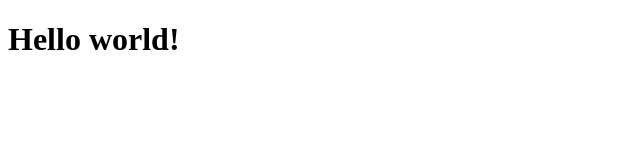
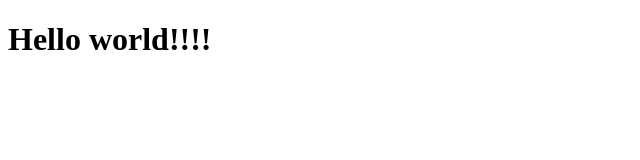
Before and after one commit to horizon1989/project, a plain HTML site: page index.html in a window 1280 px wide. Shown: the full height of the page, 0-640 px from the left. Drawn offline with Linux system fonts and the light colour scheme.

Commit message:
second commit

```diff
--- a/index.html
+++ b/index.html
@@ -7,7 +7,7 @@
 </head>
 <body>
     <h1>
-        Hello world!
+        Hello world!!!!
     </h1>
 </body>
 </html>
```
